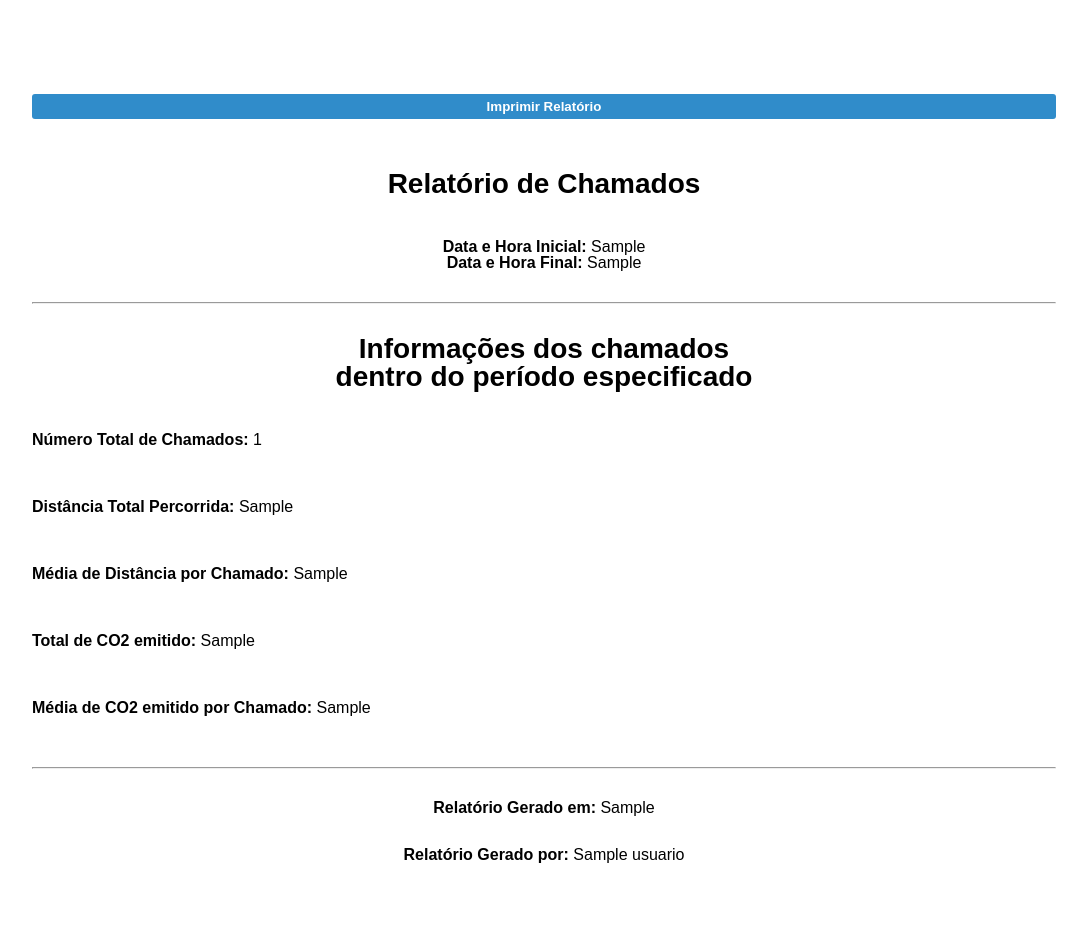
After one commit to PedroMeerholz/projetoAplicado-senai-terceiroSemestre, a PHP site: template app/views/relatorio/relatorio.php in a window 1280 px wide. The commit adds this page. Shown: the whole page, without its empty margins (96-1183 px from the left). Run offline with PHP 8.4, Linux system fonts and the light colour scheme; the template is opened without the code that fills it: most values are stand-ins (such as "Sample title", 1, 10 or a date in 2020).

Commit message:
Criando um relatório simples e funcional

```diff
--- a/app/models/Relatorio.php
+++ b/app/models/Relatorio.php
@@ -10,6 +10,9 @@ class Relatorio extends Conexao
     {
         $dataHoraInicial = $_POST['entradaDataInicial'];
         $dataHoraFinal = $_POST['entradaDataFinal'];
+
+        $dataHoraInicial = str_replace('T', ' ', $dataHoraInicial);
+        $dataHoraFinal = str_replace('T', ' ', $dataHoraFinal);
 
         $informacoes = array(
             'dataHoraInicial' => $dataHoraInicial,
--- a/app/views/css/relatorio.css
+++ b/app/views/css/relatorio.css
@@ -1,8 +1,31 @@
 body {
+    font-family: 'Kanit', sans-serif;
+}
+
+#pagina {
     margin-top: 5%;
     margin-right: 10%;
     margin-bottom: 5%;
     margin-left: 10%;
+}
+
+#botao-imprimir {
+    margin-right: 10%;
+    margin-left: 10%;
+}
+
+.botao-operacao {
+    margin-top: 30px;
+    width: 100%;
+    padding-top: 5px;
+    padding-bottom: 5px;
+    margin-bottom: 5%;
+    background-color: #308cca;
+    border: none;
+    border-radius: 3px;
+    color: white;
+    font-weight: bolder;
+    transition: 1s;
 }
 
 h1 {
@@ -11,8 +34,12 @@ h1 {
     margin-bottom: 4%;
 }
 
-#informacoes-do-relatorio, #informacoes-dos-chamados h1{
+#informacoes-do-relatorio, #informacoes-dos-chamados h1 {
     text-align: center;
+}
+
+b {
+    font-weight: bolder;
 }
 
 hr {
@@ -21,9 +48,10 @@ hr {
 }
 
 #informacoes-dos-chamados p {
-    margin-bottom: 2%;
+    margin-bottom: 5%;
 }
 
-#data-relatorio {
+.dados-geracao {
     text-align: center;
+    margin-bottom: 3%
 }
--- /dev/null
+++ b/app/views/relatorio/relatorio.php
@@ -0,0 +1,46 @@
+<!DOCTYPE html>
+<html lang="pt-br">
+<head>
+    <meta charset="UTF-8">
+    <meta http-equiv="X-UA-Compatible" content="IE=edge">
+    <meta name="viewport" content="width=device-width, initial-scale=1.0">
+    <title>Relatório</title>
+    <link rel="stylesheet" href="./app/views/css/reset.css">
+    <link rel="stylesheet" href="./app/views/css/relatorio.css">
+</head>
+<body>
+    <div id="pagina">
+        <div id="impressao">
+            <input class="botao-operacao" id="botao-impressao" type="button" value="Imprimir Relatório" onclick="printpage()"/>
+        </div>
+        <div id="informacoes-do-relatorio">
+            <h1>Relatório de Chamados</h1>
+            <p><b>Data e Hora Inicial:</b> <?php echo $dataHoraInicial;?></p>
+            <p><b>Data e Hora Final:</b> <?php echo $dataHoraFinal;?></p>
+        </div>
+        <hr>
+        <div id="informacoes-dos-chamados">
+            <h1>Informações dos chamados<br>dentro do período especificado</h1>
+            <p><b>Número Total de Chamados:</b> <?php echo $totalDeChamados?></p>
+            <p><b>Distância Total Percorrida:</b> <?php echo $distanciaTotalPercorrida ?></p>
+            <p><b>Média de Distância por Chamado:</b> <?php echo $mediaDistanciaPercorrida ?></p>
+            <p><b>Total de CO2 emitido:</b> <?php echo $carbonoTotalEmitido ?></p>
+            <p><b>Média de CO2 emitido por Chamado:</b> <?php echo $mediaCarbonoEmitido ?></p>
+        </div>
+        <hr>
+        <p class="dados-geracao"><b>Relatório Gerado em:</b> <?php echo $dataRelatorio;?></p>
+        <p class="dados-geracao"><b>Relatório Gerado por:</b> <?php echo $usuario;?></p>
+    </div>
+    <script>
+    function printpage() {
+        let printButton = document.getElementById("botao-impressao");
+        let navbar = document.getElementById("barra-navegacao");
+        navbar.style.visibility = 'hidden';
+        printButton.style.display = 'none';
+        window.print()
+        navbar.style.visibility = 'visible';
+        printButton.style.display = 'inline';
+    }
+    </script>
+</body>
+</html>
```
Also changed, not shown: app/controllers/GeraRelatorio.php (+11 -85 lines).
